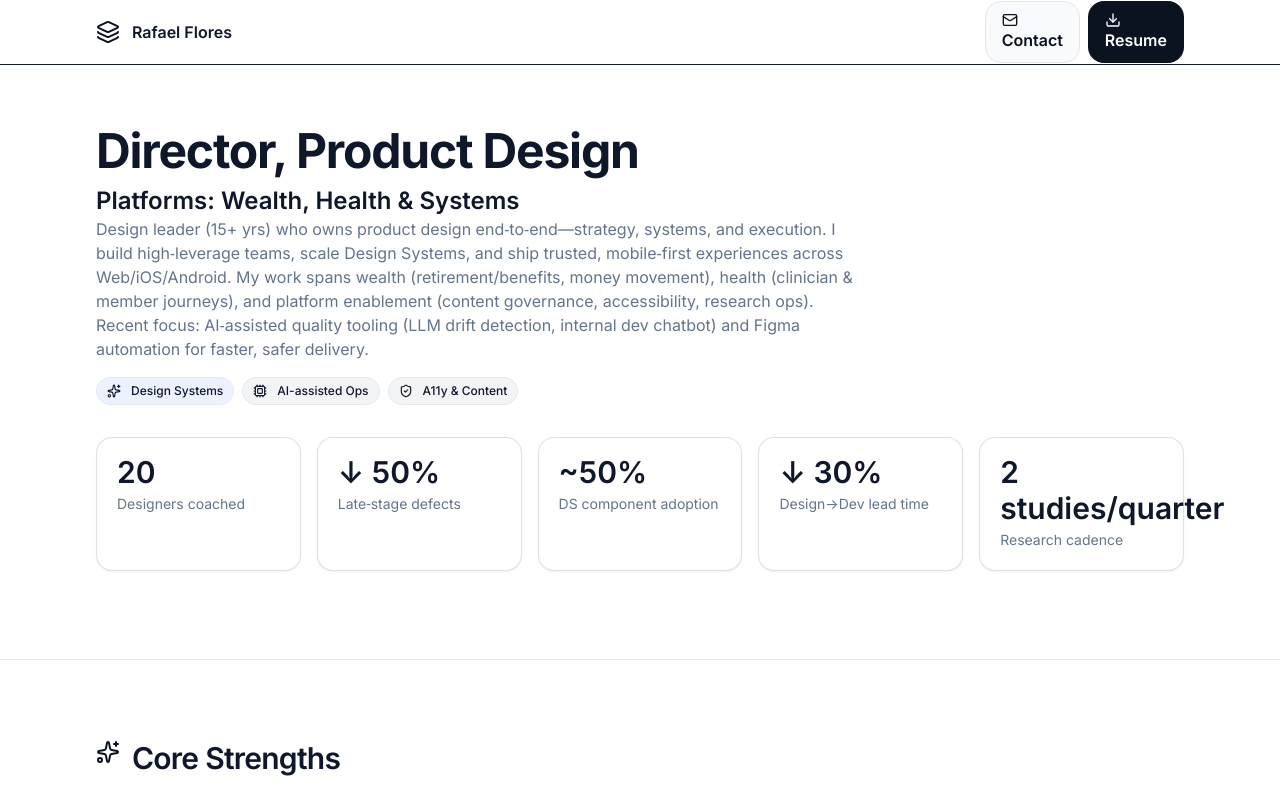
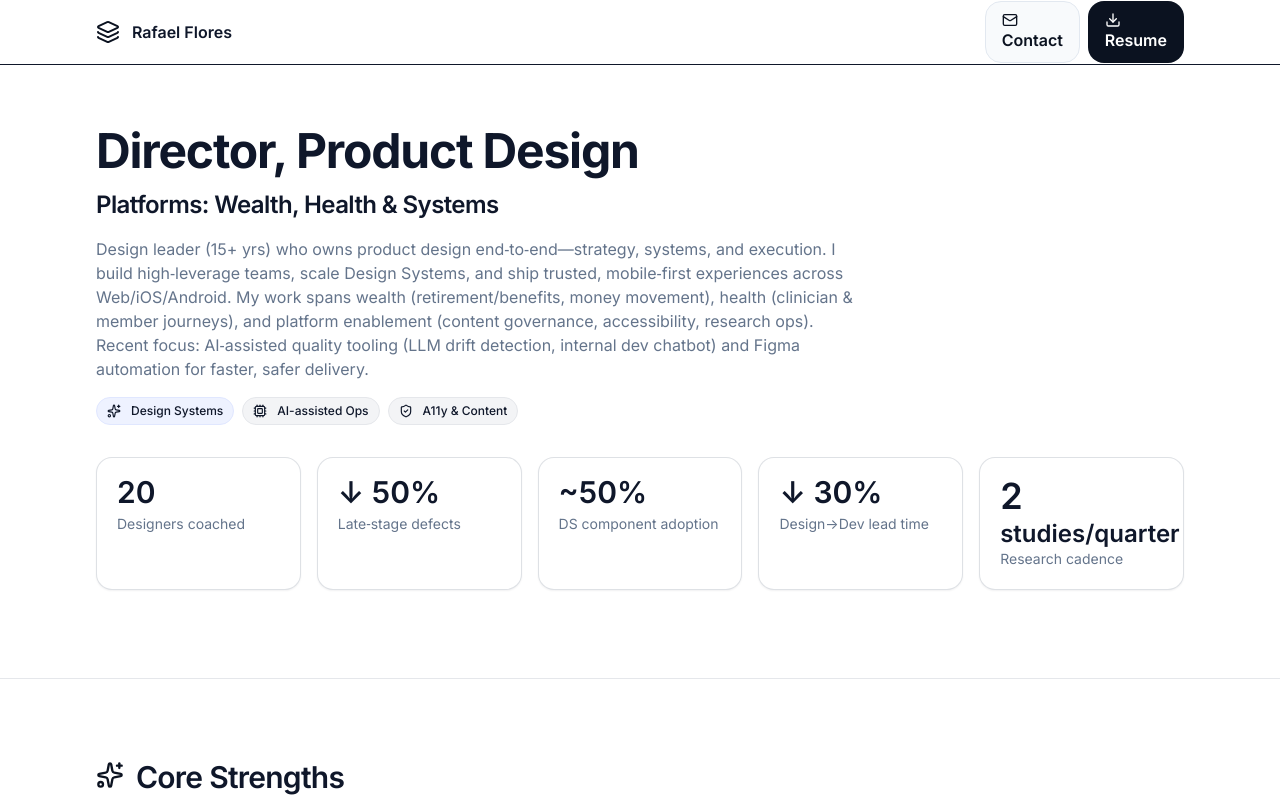
Before and after one commit to rflores-alight/Portfolio, a React (Vite) app: page / in a window 1280 px wide. Shown: the top 800 px of the page. Built offline with nearby package versions, Linux system fonts and the light colour scheme.

Commit message:
fixed formatting

```diff
--- a/src/App.jsx
+++ b/src/App.jsx
@@ -20,7 +20,7 @@ const PROFILE = {
     { label: "Late‑stage defects", value: "↓ 50%" },
     { label: "DS component adoption", value: "~50%" },
     { label: "Design→Dev lead time", value: "↓ 30%" },
-    { label: "Research cadence", value: "2 studies/quarter" },
+    { label: "Research cadence", value: ["2", "studies/quarter"] },
   ],
 };
 
@@ -125,7 +125,10 @@ const PROJECTS = [
 const Section = ({ id, title, subtitle, icon, children }) => (
   <section id={id} className="max-w-6xl mx-auto px-4 sm:px-6 lg:px-8 py-12">
     <div className="flex items-start gap-3 mb-6">
-      {icon}
+      {/* Icon wrapper keeps a consistent size + subtle vertical nudge */}
+      <div className="shrink-0 mt-0.5">
+        {React.cloneElement(icon, { className: "h-7 w-7 text-primary" })}
+      </div>
       <div>
         <h2 className="text-2xl sm:text-3xl font-semibold tracking-tight leading-tight">
           {title}
@@ -141,14 +144,26 @@ const Section = ({ id, title, subtitle, icon, children }) => (
   </section>
 );
 
-const Metric = ({ value, label }) => (
+const Metric = ({ value, label }) => {
+  const isTuple = Array.isArray(value);
+  return (
     <Card className="rounded-2xl shadow-sm">
       <CardContent className="p-6">
+        {isTuple ? (
+          <>
+            <div className="text-4xl font-semibold leading-tight">{value[0]}</div>
+            <div className="text-2xl font-semibold leading-tight md:whitespace-nowrap">
+              {value[1]}
+            </div>
+          </>
+        ) : (
           <div className="text-3xl font-semibold mb-1">{value}</div>
+        )}
         <div className="text-sm text-muted-foreground">{label}</div>
       </CardContent>
     </Card>
   );
+};
 
 const ExperienceCard = ({ item }) => (
   <Card className="rounded-2xl shadow-sm">
@@ -231,10 +246,14 @@ export default function Portfolio() {
               {PROFILE.title}
             </h1>
 
-            <p className="text-lg sm:text-2xl font-semibold text-muted-foreground/90 mt-1">
+            {PROFILE.subtitle && (
+              <div className="text-xl sm:text-2xl font-semibold tracking-tight mt-1 sm:mt-2 text-foreground">
                 {PROFILE.subtitle}
+              </div>
+            )}
+            <p className="text-muted-foreground max-w-3xl mt-3 sm:mt-4">
+              {PROFILE.summary}
             </p>
-            <p className="text-muted-foreground max-w-3xl">{PROFILE.summary}</p>
             <div className="flex flex-wrap gap-2 mt-4">
               <Badge variant="blue"><Sparkles className="h-3.5 w-3.5 mr-1" /> Design Systems</Badge>
               <Badge variant="soft"><Cpu className="h-3.5 w-3.5 mr-1" /> AI-assisted Ops</Badge>
@@ -242,7 +261,7 @@ export default function Portfolio() {
             </div>
           </motion.div>
 
-          <div className="grid sm:grid-cols-2 lg:grid-cols-5 gap-4 mt-8">
+          <div className="grid sm:grid-cols-2 lg:grid-cols-4 xl:grid-cols-5 gap-4 mt-8">
             {PROFILE.highlights.map((m) => (
               <Metric key={m.label} value={m.value} label={m.label} />
             ))}
```
Lines whose indentation alone changed are shown as unchanged.
